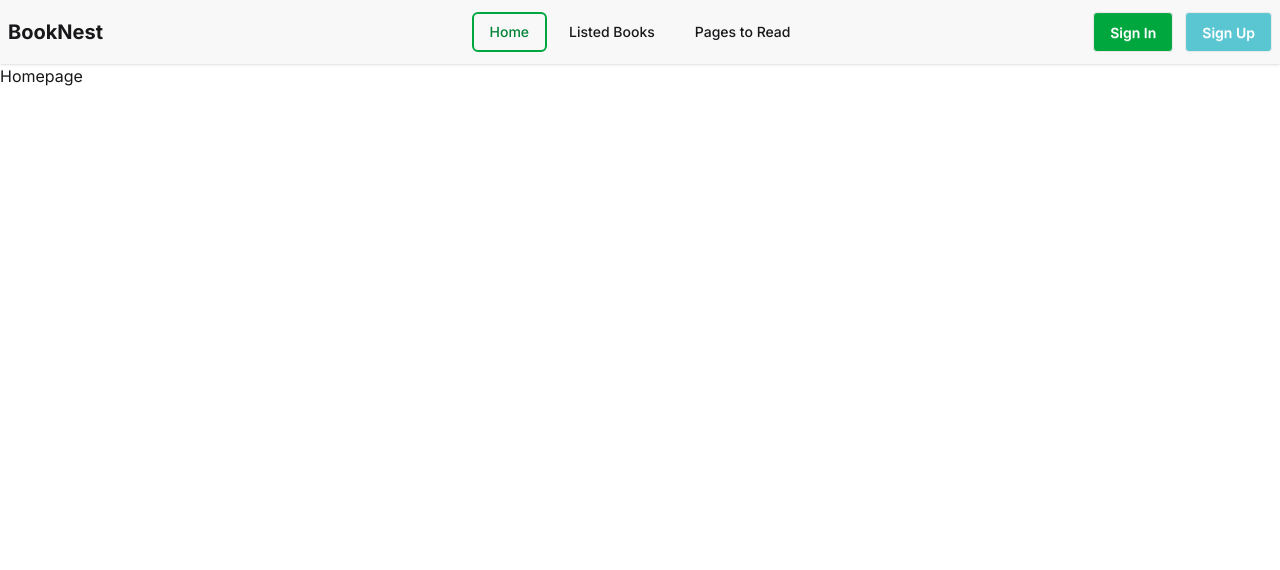
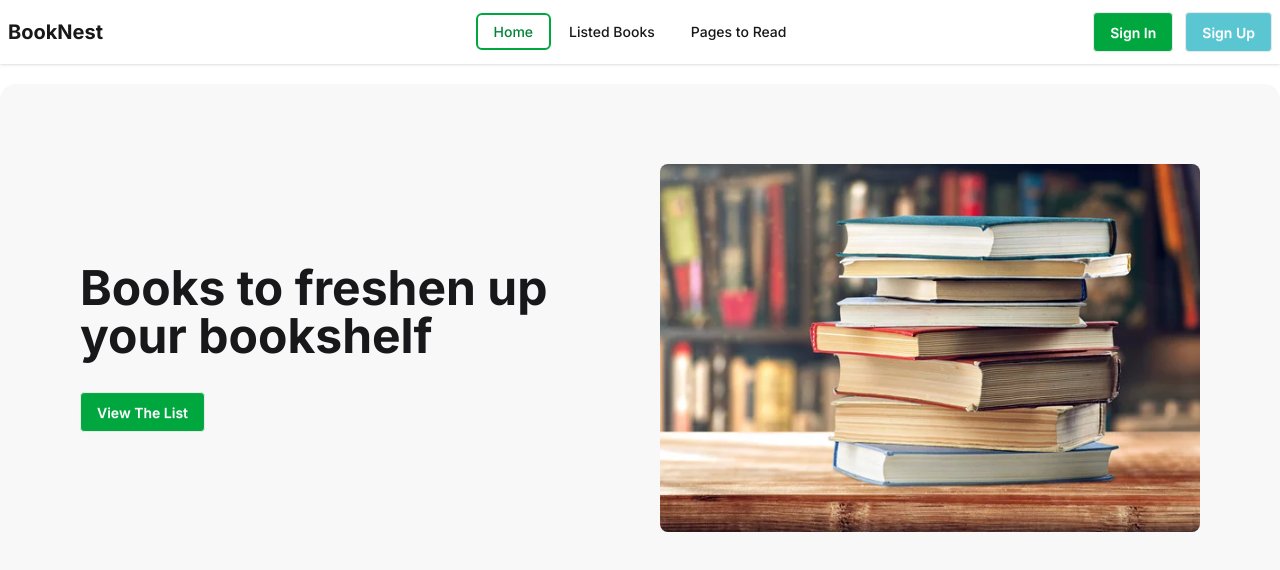
Before and after one commit to mironydev/booknest, a React (Vite) app: page / in a window 1280 px wide. Shown: the top 570 px of the page. Built offline with nearby package versions, Linux system fonts and the light colour scheme.

Commit message:
added banner

```diff
--- /dev/null
+++ b/src/components/hompage/AllBooks.jsx
@@ -0,0 +1,7 @@
+import React from "react";
+
+const AllBooks = () => {
+  return <div>all books</div>;
+};
+
+export default AllBooks;
--- /dev/null
+++ b/src/components/hompage/Banner.jsx
@@ -0,0 +1,26 @@
+import React from "react";
+import heroIMG from "../../assets/hero_img.jpg";
+
+const Banner = () => {
+  return (
+    <div className="container mx-auto">
+      <div className="hero bg-base-200 mt-5 md:rounded-2xl">
+        <div className="flex items-center flex-col lg:flex-row-reverse gap-10 px-5 pt-5 pb-10 md:p-20">
+          <div className=" flex-1 flex justify-end">
+            <img src={heroIMG} className="w-fit rounded-lg" />
+          </div>
+          <div className="flex-1 space-y-8 text-center lg:text-left">
+            <h1 className="text-4xl md:text-5xl font-bold">
+              Books to freshen up your bookshelf
+            </h1>
+            <button className="btn bg-green-600 text-white">
+              View The List
+            </button>
+          </div>
+        </div>
+      </div>
+    </div>
+  );
+};
+
+export default Banner;
--- a/src/components/shared/navbar/NavBar.jsx
+++ b/src/components/shared/navbar/NavBar.jsx
@@ -1,14 +1,43 @@
-import React, { useState } from "react";
+import { NavLink } from "react-router";
 
 const NavBar = () => {
-  const [isactive, setIsActive] = useState("home");
-
-  const handleActiveButton = (value) => {
-    setIsActive(value);
-  };
+  const links = (
+    <>
+      <li>
+        <NavLink
+          to={"/"}
+          className={({ isActive }) =>
+            `py-2 px-4 border-2 cursor-pointer ${isActive ? "rounded-md border-green-600 text-green-700" : "border-transparent"}`
+          }
+        >
+          Home
+        </NavLink>
+      </li>
+      <li>
+        <NavLink
+          to={"/books"}
+          className={({ isActive }) =>
+            `py-2 px-4 border-2 cursor-pointer ${isActive ? "rounded-md border-green-600 text-green-700" : "border-transparent"}`
+          }
+        >
+          Listed Books
+        </NavLink>
+      </li>
+      <li>
+        <NavLink
+          to={"/pages-to-read"}
+          className={({ isActive }) =>
+            `py-2 px-4 border-2 cursor-pointer ${isActive ? "rounded-md border-green-600 text-green-700" : "border-transparent"}`
+          }
+        >
+          Pages to Read
+        </NavLink>
+      </li>
+    </>
+  );
 
   return (
-    <div className="bg-base-200 shadow-sm">
+    <div className="shadow-sm">
       <div className="max-lg:collapse w-full rounded-md container mx-auto">
         <input id="navbar-1-toggle" className="peer hidden" type="checkbox" />
         <label
@@ -39,37 +68,8 @@ const NavBar = () => {
             <p className="text-xl font-bold ml-2 lg:ml-0">BookNest</p>
           </div>
           <div className="navbar-center hidden lg:flex">
-            <ul className="text-sm menu-horizontal px-1 font-medium space-x-1 select-none">
-              <li>
-                <button
-                  onClick={() => {
-                    handleActiveButton("home");
-                  }}
-                  className={`py-2 px-4 border-2 cursor-pointer ${isactive === "home" ? "rounded-md border-green-600 text-green-700" : "border-transparent"}`}
-                >
-                  Home
-                </button>
-              </li>
-              <li>
-                <button
-                  onClick={() => {
-                    handleActiveButton("listedbooks");
-                  }}
-                  className={`py-2 px-4 border-2 cursor-pointer ${isactive === "listedbooks" ? "rounded-md border-green-600 text-green-700" : "border-transparent"}`}
-                >
-                  Listed Books
-                </button>
-              </li>
-              <li>
-                <button
-                  onClick={() => {
-                    handleActiveButton("pagestoread");
-                  }}
-                  className={`py-2 px-4 border-2 cursor-pointer ${isactive === "pagestoread" ? "rounded-md border-green-600 text-green-700" : "border-transparent"}`}
-                >
-                  Pages to Read
-                </button>
-              </li>
+            <ul className="text-sm menu-horizontal px-1 font-medium select-none">
+              {links}
             </ul>
           </div>
           <div className="navbar-end space-x-3">
@@ -81,17 +81,7 @@ const NavBar = () => {
         </div>
 
         <div className="collapse-content lg:hidden z-1">
-          <ul className="menu">
-            <li>
-              <button>Home</button>
-            </li>
-            <li>
-              <button>Listed Books</button>
-            </li>
-            <li>
-              <button>Pages to Read</button>
-            </li>
-          </ul>
+          <ul className="menu">{links}</ul>
         </div>
       </div>
     </div>
--- /dev/null
+++ b/src/pages/errorpage/ErrorPage.jsx
@@ -0,0 +1,41 @@
+import React from "react";
+import { useNavigate } from "react-router";
+
+const ErrorPage = () => {
+  const navigate = useNavigate();
+
+  return (
+    <div className="min-h-screen flex items-center justify-center bg-gray-100 px-4">
+      <div className="bg-white shadow-xl rounded-2xl p-8 max-w-md w-full text-center">
+        <h1 className="text-7xl font-bold text-red-500">404</h1>
+
+        <h2 className="mt-4 text-2xl font-semibold text-gray-800">
+          Page Not Found
+        </h2>
+
+        <p className="mt-2 text-gray-500">
+          The page you are trying to access does not exist or may have been
+          moved.
+        </p>
+
+        <div className="mt-6 flex gap-3 select-none">
+          <button
+            onClick={() => navigate(-1)}
+            className="btn w-1/2 border border-gray-300 text-gray-700 py-2 rounded-lg hover:bg-gray-100 transition"
+          >
+            Go Back
+          </button>
+
+          <button
+            onClick={() => navigate("/")}
+            className="btn w-1/2 bg-blue-600 text-white py-2 rounded-lg hover:bg-blue-700 transition"
+          >
+            Home
+          </button>
+        </div>
+      </div>
+    </div>
+  );
+};
+
+export default ErrorPage;
--- a/src/pages/homepage/Homepage.jsx
+++ b/src/pages/homepage/Homepage.jsx
@@ -1,7 +1,12 @@
 import React from "react";
+import Banner from "../../components/hompage/Banner";
 
 const Homepage = () => {
-  return <div>Homepage</div>;
+  return (
+    <div>
+      <Banner />
+    </div>
+  );
 };
 
 export default Homepage;
--- a/src/routes/Routes.jsx
+++ b/src/routes/Routes.jsx
@@ -2,6 +2,7 @@ import { createBrowserRouter } from "react-router";
 import MainLayout from "../layout/MainLayout";
 import Homepage from "../pages/homepage/Homepage";
 import Books from "../pages/books/Books";
+import ErrorPage from "../pages/errorpage/ErrorPage";
 
 export const router = createBrowserRouter([
   {
@@ -17,5 +18,6 @@ export const router = createBrowserRouter([
         Component: Books,
       },
     ],
+    errorElement: <ErrorPage />,
   },
 ]);
```
